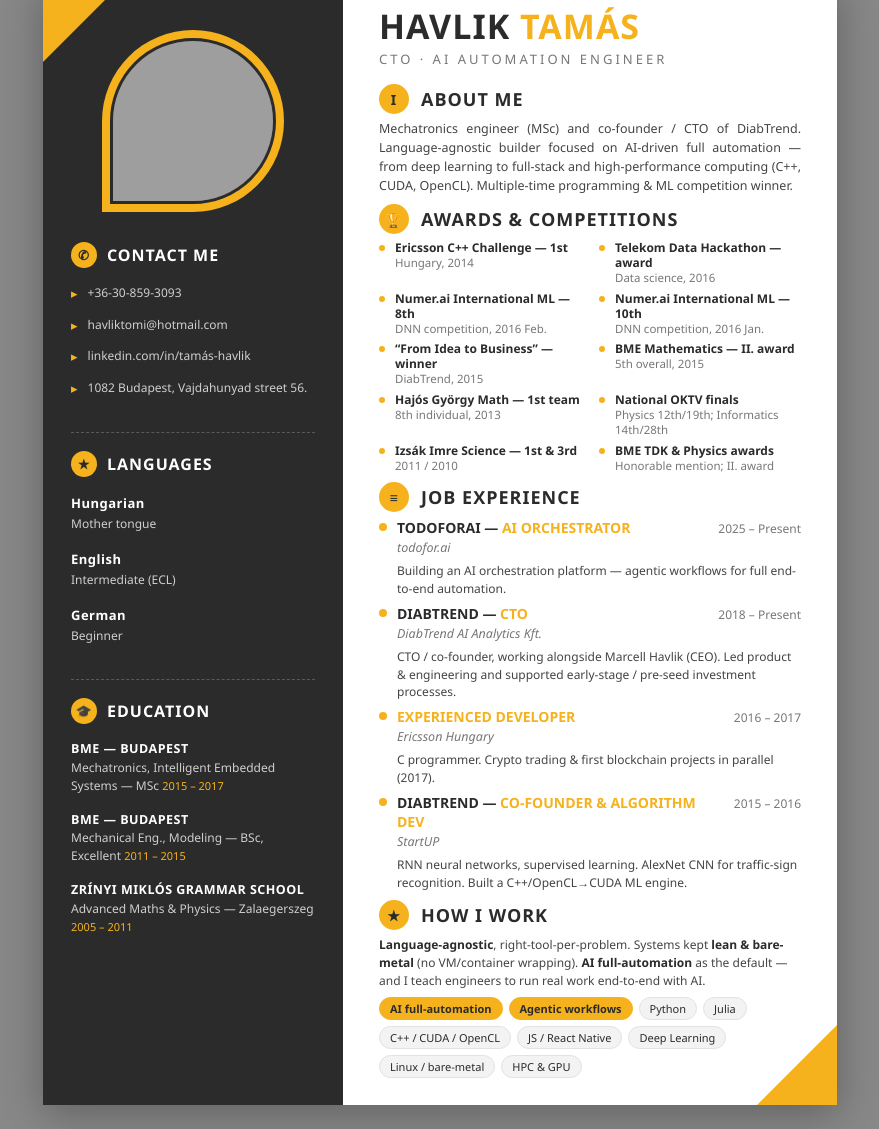
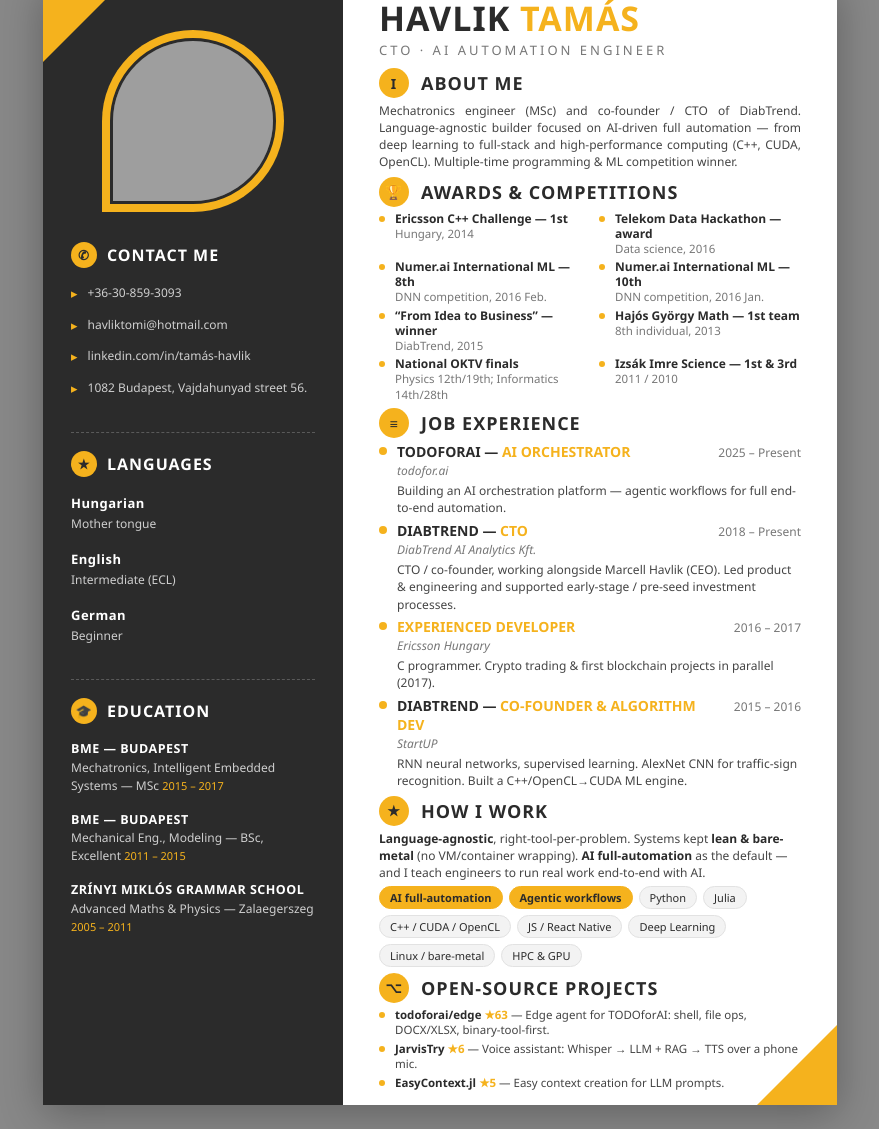
Before and after one commit to Sixzero/Sixzero.github.io, a plain HTML site: page index.html in a window 1280 px wide. Shown: the part 42-1171 px from the top of the page, without its empty margins (200-1079 px from the left). Drawn offline with Linux system fonts and the light colour scheme; grey boxes are pictures that could not be loaded.

Commit message:
Add open-source projects section (edge, JarvisTry, EasyContext.jl)

```diff
--- a/index.html
+++ b/index.html
@@ -78,7 +78,7 @@
   .dashed{border:0;border-top:1px dashed #5a5a5a;margin:18px 0;}
 
   /* ---------------- MAIN ---------------- */
-  .main{padding:26px 36px 20px;}
+  .main{padding:18px 36px 12px;}
   .name{
     font-size:34px;font-weight:800;color:var(--dark);
     text-transform:uppercase;letter-spacing:1px;line-height:1.1;
@@ -86,13 +86,13 @@
   .name b{color:var(--accent);}
   .role{
     color:var(--muted);text-transform:uppercase;
-    letter-spacing:3px;font-size:13px;margin:5px 0 16px;
+    letter-spacing:3px;font-size:13px;margin:4px 0 9px;
   }
   .main-head{
     display:flex;align-items:center;gap:12px;
     font-size:18px;font-weight:800;color:var(--dark);
     text-transform:uppercase;letter-spacing:1px;
-    margin:9px 0 6px;
+    margin:6px 0 4px;
   }
   .main-head .ic{
     width:30px;height:30px;border-radius:50%;
@@ -100,9 +100,9 @@
     display:flex;align-items:center;justify-content:center;
     font-size:14px;font-weight:700;
   }
-  .about{font-size:12.5px;line-height:1.5;color:var(--text);text-align:justify;}
+  .about{font-size:12px;line-height:1.42;color:var(--text);text-align:justify;}
 
-  .job{position:relative;padding-left:18px;margin-bottom:7px;}
+  .job{position:relative;padding-left:18px;margin-bottom:4px;}
   .job::before{
     content:"";position:absolute;left:0;top:5px;
     width:8px;height:8px;border-radius:50%;background:var(--accent);
@@ -111,20 +111,26 @@
   .job-title{font-size:14px;font-weight:700;color:var(--dark);text-transform:uppercase;}
   .job-title b{color:var(--accent);}
   .job-date{font-size:12px;color:var(--muted);white-space:nowrap;}
-  .job-sub{font-style:italic;font-size:12.5px;color:var(--muted);margin:2px 0 6px;}
+  .job-sub{font-style:italic;font-size:12px;color:var(--muted);margin:1px 0 3px;}
   .job-desc{font-size:12px;line-height:1.45;color:var(--text);}
 
-  .awards{display:grid;grid-template-columns:1fr 1fr;gap:5px 18px;margin:0;}
+  .awards{display:grid;grid-template-columns:1fr 1fr;gap:3px 18px;margin:0;}
   .award{position:relative;padding-left:16px;font-size:11.5px;line-height:1.35;color:var(--text);}
   .award::before{content:"";position:absolute;left:0;top:5px;width:6px;height:6px;border-radius:50%;background:var(--accent);}
   .award strong{display:block;color:var(--dark);font-size:12px;line-height:1.25;}
   .award span{color:var(--muted);}
 
-  .principle{font-size:12px;line-height:1.5;color:var(--text);margin-bottom:7px;}
+  .principle{font-size:12px;line-height:1.42;color:var(--text);margin-bottom:5px;}
   .principle b{color:var(--dark);}
   .stack{display:flex;flex-wrap:wrap;gap:6px;margin-top:2px;}
   .chip{font-size:11px;padding:3px 10px;border-radius:14px;background:#f3f3f3;color:var(--dark);border:1px solid var(--line);white-space:nowrap;}
   .chip.key{background:var(--accent);border-color:var(--accent);color:var(--dark);font-weight:700;}
+
+  .projects{margin-top:4px;}
+  .proj{position:relative;padding-left:16px;font-size:11.5px;line-height:1.35;color:var(--text);margin-bottom:3px;}
+  .proj::before{content:"";position:absolute;left:0;top:5px;width:6px;height:6px;border-radius:50%;background:var(--accent);}
+  .proj strong{color:var(--dark);}
+  .proj .star{color:var(--accent);font-weight:700;}
 
   @page{size:A4;margin:0;}
   html,body{ -webkit-print-color-adjust: exact; print-color-adjust: exact; }
@@ -204,11 +210,9 @@
       <div class="award"><strong>Numer.ai International ML — 8th</strong><span>DNN competition, 2016 Feb.</span></div>
       <div class="award"><strong>Numer.ai International ML — 10th</strong><span>DNN competition, 2016 Jan.</span></div>
       <div class="award"><strong>“From Idea to Business” — winner</strong><span>DiabTrend, 2015</span></div>
-      <div class="award"><strong>BME Mathematics — II. award</strong><span>5th overall, 2015</span></div>
       <div class="award"><strong>Hajós György Math — 1st team</strong><span>8th individual, 2013</span></div>
       <div class="award"><strong>National OKTV finals</strong><span>Physics 12th/19th; Informatics 14th/28th</span></div>
       <div class="award"><strong>Izsák Imre Science — 1st &amp; 3rd</strong><span>2011 / 2010</span></div>
-      <div class="award"><strong>BME TDK &amp; Physics awards</strong><span>Honorable mention; II. award</span></div>
     </div>
 
     <div class="main-head"><span class="ic">≡</span> Job Experience</div>
@@ -265,6 +269,13 @@
       <span class="chip">Linux / bare-metal</span>
       <span class="chip">HPC &amp; GPU</span>
     </div>
+
+    <div class="main-head"><span class="ic">⌥</span> Open-Source Projects</div>
+    <div class="projects">
+      <div class="proj"><strong>todoforai/edge</strong> <span class="star">★63</span> — Edge agent for TODOforAI: shell, file ops, DOCX/XLSX, binary-tool-first.</div>
+      <div class="proj"><strong>JarvisTry</strong> <span class="star">★6</span> — Voice assistant: Whisper → LLM + RAG → TTS over a phone mic.</div>
+      <div class="proj"><strong>EasyContext.jl</strong> <span class="star">★5</span> — Easy context creation for LLM prompts.</div>
+    </div>
   </main>
 
 </div>
```
Also changed, not shown: 2 other files.
